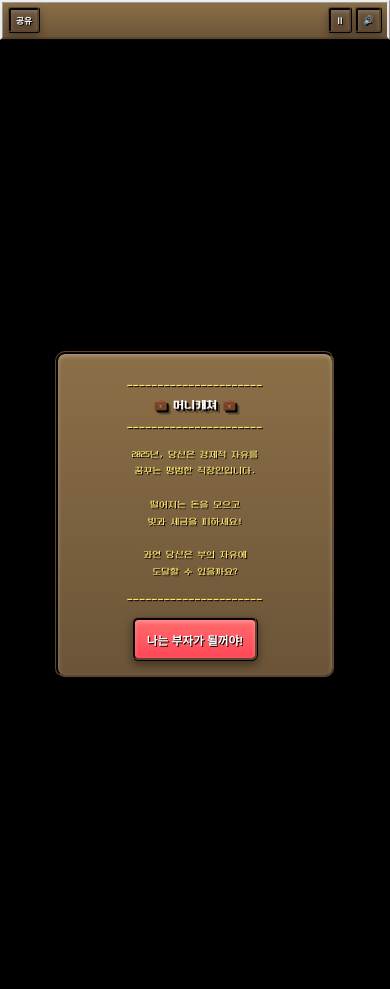
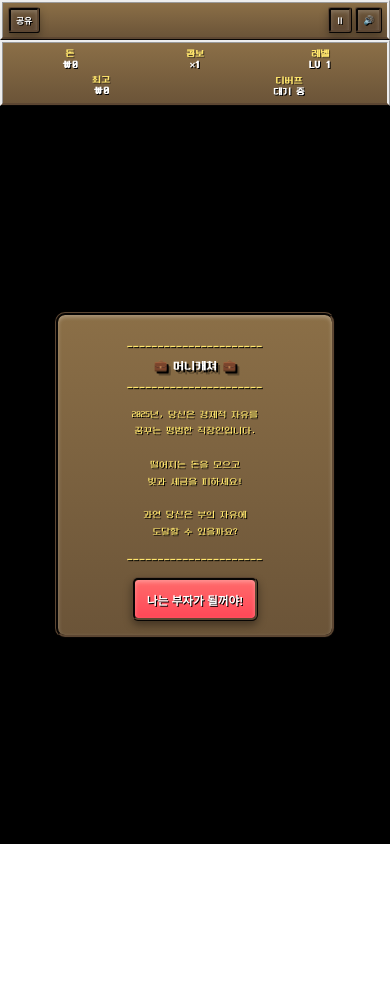
Before and after one commit to JeongSunghan/toss-MoneyCatcher, a plain HTML site: page index.html in a window 390 px wide. After the commit the page ends 844 px from the top, so only its background shows below. Drawn offline with Linux system fonts and the light colour scheme.

Commit message:
모바일 플레이 추가
1. 모바일에서는 우측 패널을 못보는관계로 상단으로 이동

```diff
--- a/game.js
+++ b/game.js
@@ -51,11 +51,13 @@
   window.addEventListener("resize", () => {
     resize();
     setTimeout(syncSidebarHeight, 50);
+    updateMobileHeaderVisibility(); // 모바일 헤드바 표시/숨김 업데이트
   }, { passive: true });
   window.addEventListener("orientationchange", () => {
     setTimeout(() => {
       resize();
       syncSidebarHeight();
+      updateMobileHeaderVisibility(); // 모바일 헤드바 표시/숨김 업데이트
     }, 100);
   }, { passive: true });
   if (document.readyState === "loading") {
@@ -84,7 +86,30 @@
     elDebuffText = $("debuff-text"),
     elDebuffDesc = $("debuff-desc"),
     elDebuffTimer = $("debuff-timer"),
-    elDebuffNext = $("debuff-next");
+    elDebuffNext = $("debuff-next"),
+    buffsDisplay = $("buffs-display");
+  // 모바일 헤드바 요소
+  const mobileHeader = $("mobile-header"),
+    mobileScore = $("mobile-score"),
+    mobileCombo = $("mobile-combo"),
+    mobileLevel = $("mobile-level"),
+    mobileHi = $("mobile-hi"),
+    mobileDebuffText = $("mobile-debuff-text");
+
+  // 모바일 감지 함수
+  function isMobile() {
+    return window.innerWidth <= 768;
+  }
+
+  // 모바일 헤드바 표시/숨김
+  function updateMobileHeaderVisibility() {
+    if (mobileHeader) {
+      mobileHeader.hidden = !isMobile();
+    }
+  }
+
+  // 초기 모바일 헤드바 표시/숨김 설정
+  updateMobileHeaderVisibility();
   const prologueOverlay = $("prologue-overlay"),
     overlay = $("overlay"),
     tutorialOverlay = $("tutorial-overlay"),
@@ -752,6 +777,11 @@
         elDebuffDesc.hidden = false;
         elDebuffTimer.hidden = true;
         elDebuffNext.hidden = true;
+
+        // 모바일 헤드바 디버프 업데이트
+        if (isMobile() && mobileDebuffText) {
+          mobileDebuffText.textContent = "FEVER";
+        }
         return;
       }
 
@@ -764,19 +794,30 @@
         const remainingSeconds = Math.ceil(remaining / 1000);
 
         if (debuffInfo) {
-          elDebuffText.textContent = currentDebuffs.length > 1
+          const debuffText = currentDebuffs.length > 1
             ? `${debuffInfo.name} 외 ${currentDebuffs.length - 1}개`
             : debuffInfo.name;
+          elDebuffText.textContent = debuffText;
           elDebuffDesc.textContent = debuffInfo.desc;
           elDebuffDesc.hidden = false;
           elDebuffTimer.textContent = `남은 시간: ${remainingSeconds}초`;
           elDebuffTimer.hidden = false;
           elDebuffNext.hidden = true;
+
+          // 모바일 헤드바 디버프 업데이트
+          if (isMobile() && mobileDebuffText) {
+            mobileDebuffText.textContent = debuffText;
+          }
         }
       } else {
         elDebuffText.textContent = "대기 중";
         elDebuffDesc.hidden = true;
         elDebuffTimer.hidden = true;
+
+        // 모바일 헤드바 디버프 업데이트
+        if (isMobile() && mobileDebuffText) {
+          mobileDebuffText.textContent = "대기 중";
+        }
 
         if (levelIndex >= 1) {
           const interval = getDebuffInterval(levelIndex + 1);
@@ -827,12 +868,20 @@
       elScore.textContent = `₩${score.toLocaleString('ko-KR')}`;
       elCombo.textContent = `×${getComboCount() || 1}`;
       elLevel.textContent = `LV ${LV[levelIndex]?.id || levelIndex + 1}`;
-      elHi.textContent = `₩${highScore.toLocaleString('ko-KR')}`;
-      updateHearts();
+    }
+
+    // 모바일 헤드바 업데이트
+    if (isMobile() && mobileHeader && !mobileHeader.hidden) {
+      if (mobileScore) mobileScore.textContent = `₩${score.toLocaleString('ko-KR')}`;
+      if (mobileCombo) mobileCombo.textContent = `×${getComboCount() || 1}`;
+      if (mobileLevel) mobileLevel.textContent = `LV ${LV[levelIndex]?.id || levelIndex + 1}`;
+      if (mobileHi) mobileHi.textContent = `₩${highScore.toLocaleString('ko-KR')}`;
+    }
+    elHi.textContent = `₩${highScore.toLocaleString('ko-KR')}`;
+    updateHearts();
     updateComboUI();
-      updateDebuff();
-      updateBuffsUI();
-    }
+    updateDebuff();
+    updateBuffsUI();
   }
 
   function updateBuffsUI() {
@@ -928,7 +977,9 @@
   // ============================================
   let prev = 0;
   function loop(ts) {
-    const dt = prev ? Math.min(ts - prev, 100) : 16;
+    // 모바일에서 60fps 보장 (16.67ms = 60fps)
+    const targetFPS = isMobile() ? 16.67 : 16;
+    const dt = prev ? Math.min(ts - prev, 100) : targetFPS;
     prev = ts;
     const now = performance.now();
 
--- a/index.html
+++ b/index.html
@@ -37,6 +37,34 @@
       <button id="btn-mute" title="음소거" class="ghost sm">🔊</button>
     </div>
   </header>
+
+  <!-- 모바일 헤드바 (모바일에서만 표시) -->
+  <div id="mobile-header" class="mobile-header" hidden>
+    <div class="mobile-header-row">
+      <div class="mobile-stat">
+        <span class="mobile-stat-label">돈</span>
+        <span id="mobile-score" class="mobile-stat-value">0</span>
+      </div>
+      <div class="mobile-stat">
+        <span class="mobile-stat-label">콤보</span>
+        <span id="mobile-combo" class="mobile-stat-value">×1</span>
+      </div>
+      <div class="mobile-stat">
+        <span class="mobile-stat-label">레벨</span>
+        <span id="mobile-level" class="mobile-stat-value">LV 1</span>
+      </div>
+    </div>
+    <div class="mobile-header-row">
+      <div class="mobile-stat">
+        <span class="mobile-stat-label">최고</span>
+        <span id="mobile-hi" class="mobile-stat-value">0</span>
+      </div>
+      <div class="mobile-stat mobile-debuff">
+        <span class="mobile-stat-label">디버프</span>
+        <span id="mobile-debuff-text" class="mobile-stat-value">대기 중</span>
+      </div>
+    </div>
+  </div>
 
   <main class="stage">
     <div class="game-container">
--- a/style.css
+++ b/style.css
@@ -740,20 +740,75 @@ button[hidden] {
   }
 }
 
+/* 모바일 헤드바 스타일 */
+.mobile-header {
+  display: none; /* 기본적으로 숨김, 모바일에서만 표시 */
+  background: linear-gradient(180deg, #8B6F47, #6B5438);
+  border-bottom: clamp(2px, 0.8vw, 3px) solid #5C4632;
+  box-shadow: 0 2px 4px rgba(0, 0, 0, 0.3);
+  border-style: ridge;
+  padding: clamp(6px, 1.5vw, 8px) clamp(8px, 2vw, 12px);
+  gap: clamp(4px, 1vw, 6px);
+}
+
+.mobile-header-row {
+  display: flex;
+  justify-content: space-around;
+  align-items: center;
+  gap: clamp(8px, 2vw, 12px);
+  width: 100%;
+}
+
+.mobile-stat {
+  display: flex;
+  flex-direction: column;
+  align-items: center;
+  gap: clamp(2px, 0.5vw, 4px);
+  flex: 1;
+  min-width: 0;
+}
+
+.mobile-stat-label {
+  font-size: clamp(9px, 2.2vw, 11px);
+  color: #FFE66D;
+  text-shadow: 1px 1px 0px rgba(0, 0, 0, 0.5);
+  font-weight: bold;
+  white-space: nowrap;
+}
+
+.mobile-stat-value {
+  font-size: clamp(11px, 2.8vw, 14px);
+  color: #FFFFFF;
+  text-shadow: 1px 1px 0px #000000;
+  font-weight: bold;
+  font-family: "NeoDunggeunmo", "Noto Sans KR", "Apple SD Gothic Neo", "Malgun Gothic", system-ui, sans-serif;
+  white-space: nowrap;
+  overflow: hidden;
+  text-overflow: ellipsis;
+  max-width: 100%;
+}
+
+.mobile-debuff .mobile-stat-value {
+  font-size: clamp(9px, 2.2vw, 11px);
+  max-width: 80px;
+}
+
 /* 모바일 최적화 */
 @media (max-width: 768px) {
+  /* 모바일 헤드바 표시 */
+  .mobile-header {
+    display: flex;
+    flex-direction: column;
+  }
+
   .game-container {
     flex-direction: column;
     align-items: center;
   }
 
+  /* 모바일에서 사이드바 숨기기 */
   .sidebar {
-    width: 100% !important;
-    max-width: 100% !important;
-    min-width: auto !important;
-    height: auto !important;
-    max-height: none !important;
-    min-height: auto !important;
+    display: none !important;
   }
 
   .canvas-wrap {
```
